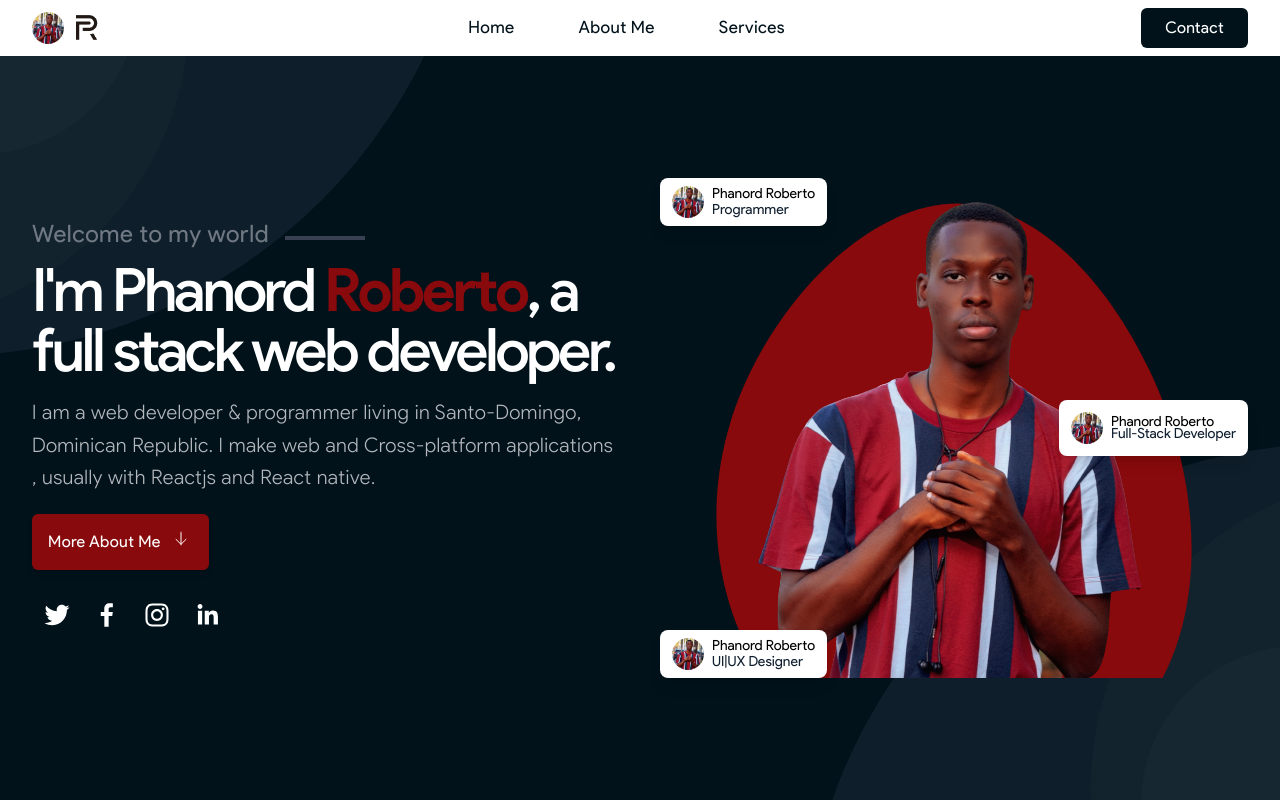
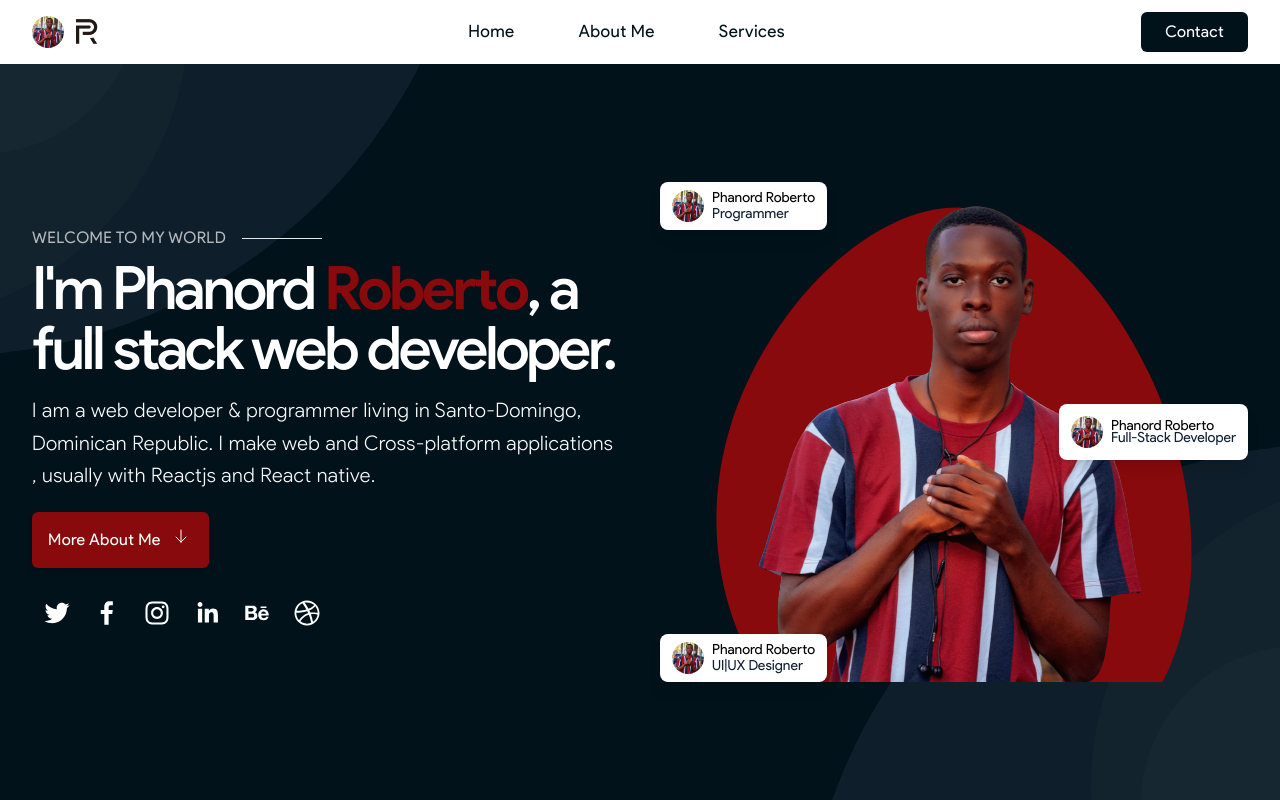
Before and after one commit to PicsouRob/website, a React (Create React App) app: page / in a window 1280 px wide. Shown: the top 800 px of the page. Built offline with nearby package versions, Linux system fonts and the light colour scheme.

Commit message:
Last update december

```diff
--- a/src/App.js
+++ b/src/App.js
@@ -5,7 +5,6 @@ import About from "./Pages/About";
 import Service from "./Pages/Service";
 import Contact from './Pages/Contact';
 import Footer from './Components/Footer';
-import bg1 from './Images/bg-1.svg';
 import animateIcon from './Images/loader.png';
 import Home from "./Pages/Home";
 
@@ -13,20 +12,17 @@ function App() {
     const [isLoad, setIsLoad] = useState(true);
 
     useEffect(() => {
-        setInterval(() => {
-          setIsLoad(false);
-        }, [1000]);
-    }, []);
+        setIsLoad(false);
+    }, [isLoad]);
 
     return (
         <div class="relative">
             {isLoad ? (
-                <div class="flex justify-center items-center min-h-screen">
-                    <img class="animate-spin w-10 h-10" alt="" src={animateIcon} />
+                <div class={`${!isLoad && "hidden opacitty-0"} flex justify-center items-center min-h-screen absolute inset-0`}>
+                    <img class="animate-spin w-10 h-10 bg-white -z-30" alt="" src={animateIcon} />
                 </div>
             ) : (
-                <div class="relative bg-[#01121b]">
-                    <img class="absolute opacity-50" alt="top-svg" src={bg1} />
+                <div class="relative bg-primary z-30">
                     <Home />
                     <About />
                     <Service />
--- a/src/Components/Footer.jsx
+++ b/src/Components/Footer.jsx
@@ -5,7 +5,7 @@ function Footer() {
     return (
         <div class="flex flex-col justify-center items-center gap-y-2 text-white py-6 bg-primary">
             <SocialMedia color="#fff" />
-            <span>Copyright © 2021 - All Rights Reserved</span>
+            <span>Copyright © 2023 - All Rights Reserved</span>
             <span>Powered by Phanord Roberto</span>
         </div>
     )
--- a/src/Components/Header.jsx
+++ b/src/Components/Header.jsx
@@ -1,37 +1,17 @@
-import React, { useState, useCallback, useEffect } from 'react';
+import React from 'react';
 import { FaBars, FaTimes } from 'react-icons/fa';
 import { Link } from "react-scroll";
 
-import SocialMedia from './SocialMedia';
 import img from '../Images/picsou.jpg';
 import logo from "../Images/logo2.png";
 
-function Header() {
-    const [isShow, setIsShow] = useState(false);
-    const [showScroll, setShowScroll] = useState(false);
-
-    const checkScrollTop = useCallback(() => {
-        if (!showScroll && window.pageYOffset > 400) {
-            setShowScroll(true);
-        } else if (showScroll && window.pageYOffset <= 400) {
-            setShowScroll(false);
-        }
-    }, [showScroll]);
-
-    useEffect(() => {
-        window.addEventListener('scroll', checkScrollTop);
-
-        return () => {
-            window.removeEventListener('scroll', checkScrollTop);
-        }
-    }, [checkScrollTop]);
-
+function Header({ isShow, setIsShow }) {
     const toggleIcon = () => {
         setIsShow(!isShow);
     }
 
     return (
-        <div class={`${showScroll ? "fixed w-full" : ""} py-2 overflow-hidden z-50 bg-white`}>
+        <div class="py-3 overflow-hidden z-60 bg-white relative">
             <div class="mx-auto">
                 <div class="max-w-7xl px-8 mx-auto flex items-center justify-between">
                     <Link
@@ -98,74 +78,18 @@ function Header() {
                     </button>
                     <div class="flex md:hidden" onClick={() => toggleIcon()}>
                         {!isShow ? (
-                            <FaBars color="#fff"
+                            <FaBars color="#01121b"
                                 size={20} style={{ cursor: "pointer" }}
                             />
                         ) : (
-                            <FaTimes color="#fff"
+                            <FaTimes color="#01121b"
                                 size={20} style={{ cursor: "pointer" }}
                             />
                         )}
                     </div>
                 </div>
             </div>
-            <div class={`${isShow ? "-translate-x-0" : "absolute right-0 translate-x-full"} h-2/5 bg-[#080225] py-8 z-40 mt-4 w-full transition transform ease-out duration-300 inline-block md:hidden overflow-hidden`}>
-                <div class="grid grid-cols-1 divide-y text-center text-white text-xl font-medium">
-                    <div class="cursor-pointer py-3">
-                        <Link
-                            activeClass="active"
-                            to="home"
-                            class=""
-                            spy={true}
-                            smooth={true}
-                            offset={-70}
-                            duration={500}
-                            onClick={() => {
-                                toggleIcon();
-                            }}
-                        >Home</Link>
-                    </div>
-                    <div class="cursor-pointer py-3">
-                        <Link
-                            activeClass="active"
-                            to="about"
-                            class=""
-                            spy={true}
-                            smooth={true}
-                            offset={-70}
-                            duration={500}
-                            onClick={() => toggleIcon()}
-                        >About Me</Link>
-                    </div>
-                    <div class="cursor-pointer py-3">
-                        <Link
-                            activeClass="active"
-                            to="services"
-                            spy={true}
-                            smooth={true}
-                            class=""
-                            offset={-70}
-                            duration={500}
-                            onClick={() => toggleIcon()}
-                        >Services</Link>
-                    </div>
-                    <div class="cursor-pointer py-3">
-                        <Link
-                            activeClass="active"
-                            to="contact"
-                            spy={true}
-                            class=""
-                            smooth={true}
-                            offset={-70}
-                            duration={500}
-                            onClick={() => toggleIcon()}
-                        >Contact</Link>
-                    </div>
-                </div>
-                <div class="mt-16 flex items-center justify-center">
-                    <SocialMedia color="grey" />
-                </div>
-            </div>
+
         </div>
     )
 }
--- a/src/Components/SocialMedia.jsx
+++ b/src/Components/SocialMedia.jsx
@@ -1,15 +1,15 @@
 import React from 'react';
 import { SocialIcon } from 'react-social-icons';
 
-function SocialMedia(props) {
-    const { color } = props;
-
+function SocialMedia({ color }) {
     return (
         <div>
             <SocialIcon bgColor="transparent" fgColor={color} url="https://twitter.com/PicsouRoberto" />
             <SocialIcon bgColor="transparent" fgColor={color} url="https://facebook.com/roberto.phanord" />
             <SocialIcon bgColor="transparent" fgColor={color} url="https://instagram.com/iampicsou" />
             <SocialIcon bgColor="transparent" fgColor={color} url="https://linkedin.com/in/phanord-picsou-roberto-1b99b8221" />
+            <SocialIcon bgColor="transparent" fgColor={color} url="https://www.behance.net/wwwphanordb085" />
+            <SocialIcon bgColor="transparent" fgColor={color} url="https://dribbble.com/Phanord" />
         </div>
     )
 }
--- /dev/null
+++ b/src/Components/ToggleMenu.jsx
@@ -0,0 +1,71 @@
+import React from 'react';
+import { Link } from 'react-scroll';
+import SocialMedia from './SocialMedia';
+
+function ToggleMenu({ isShow, setIsShow }) {
+    const toggleIcon = () => {
+        setIsShow(!isShow);
+    }
+
+    return (
+        <div class={`${isShow ? "-translate-x-0" : "absolute right-0 translate-x-full"} h-2/5 bg-primary py-8 z-40 mt-4 w-full transition transform ease-out duration-300 inline-block md:hidden overflow-hidden`}>
+            <div class="grid grid-cols-1 divide-y text-center text-white text-xl font-medium">
+                <div class="cursor-pointer py-3">
+                    <Link
+                        activeClass="active"
+                        to="home"
+                        class=""
+                        spy={true}
+                        smooth={true}
+                        offset={-70}
+                        duration={500}
+                        onClick={() => {
+                            toggleIcon();
+                        }}
+                    >Home</Link>
+                </div>
+                <div class="cursor-pointer py-3">
+                    <Link
+                        activeClass="active"
+                        to="about"
+                        class=""
+                        spy={true}
+                        smooth={true}
+                        offset={-70}
+                        duration={500}
+                        onClick={() => toggleIcon()}
+                    >About Me</Link>
+                </div>
+                <div class="cursor-pointer py-3">
+                    <Link
+                        activeClass="active"
+                        to="services"
+                        spy={true}
+                        smooth={true}
+                        class=""
+                        offset={-70}
+                        duration={500}
+                        onClick={() => toggleIcon()}
+                    >Services</Link>
+                </div>
+                <div class="cursor-pointer py-3">
+                    <Link
+                        activeClass="active"
+                        to="contact"
+                        spy={true}
+                        class=""
+                        smooth={true}
+                        offset={-70}
+                        duration={500}
+                        onClick={() => toggleIcon()}
+                    >Contact</Link>
+                </div>
+            </div>
+            <div class="mt-16 flex items-center justify-center">
+                <SocialMedia color="white" />
+            </div>
+        </div>
+    );
+}
+
+export default ToggleMenu;
--- a/src/Pages/About.jsx
+++ b/src/Pages/About.jsx
@@ -15,7 +15,7 @@ function About() {
                     <div class="w-full lg:w-1/2">
                         <div class="text-primary">
                             <HeaderText text="Abbout Me" title="Know" color="#080225" />
-                            <span class="py-4 mt-4 md:text-xl leading-relaxed">I am a Web Developer, programmer & User Interface Designer living in Santo-Domingo, Dominican Republic. I make web and Cross-platform applications , usually with Reactjs and React native.<br /><br /> I'm an Avid follower of technology and a developer by trade.I love learning new languages and always looking for something new to challenge myself.Since moving into full time developement, I have worked with Javascript , React and Node.I love building simple user interfaces that are beautiful to look at.</span>
+                            <span class="py-4 mt-4 md:text-xl leading-relaxed font-medium">I am a Web Developer, programmer & User Interface Designer living in Santo-Domingo, Dominican Republic. I make web and Cross-platform applications , usually with Reactjs and React native.<br /><br /> I'm an Avid follower of technology and a developer by trade.I love learning new languages and always looking for something new to challenge myself.Since moving into full time developement, I have worked with Javascript , React and Node.I love building simple user interfaces that are beautiful to look at.</span>
                             <div class="flex flex-col gap-y-3 my-6">
                                 <span class=""><strong>Profession : </strong>DEVELOPER / DESIGNER</span>
                                 <span class="break-word"><strong>Email : </strong>www.phanordpicsouroberto11@gmail.com</span>
--- a/src/Pages/Home.jsx
+++ b/src/Pages/Home.jsx
@@ -1,34 +1,58 @@
-import React from 'react';
-import { Link } from 'react-scroll';
+import React, { useCallback, useEffect, useState } from 'react';
+import { Link } from "react-scroll";
 
 import SocialMedia from '../Components/SocialMedia';
 import Header from '../Components/Header';
 import img from '../Images/picsou.jpg';
 import pic from '../Images/picsou.png';
 import svg1 from '../Images/blob-haikei(2).svg';
-// import { openMail } from '../Utils/data';
 import bg1 from '../Images/bg-1.svg';
+import ToggleMenu from '../Components/ToggleMenu';
 
 function Home() {
+    const [ isShow, setIsShow ] = useState(false);
+    const [showScroll, setShowScroll] = useState(false);
+
+    const checkScrollTop = useCallback(() => {
+        if (!showScroll && window.pageYOffset > 400) {
+            setShowScroll(true);
+        } else if (showScroll && window.pageYOffset <= 400) {
+            setShowScroll(false);
+        }
+    }, [showScroll]);
+
+    useEffect(() => {
+        window.addEventListener('scroll', checkScrollTop);
+
+        return () => {
+            window.removeEventListener('scroll', checkScrollTop);
+        }
+    }, [checkScrollTop]);
+
     return (
         <div id="home" class="relative min-h-screen flex flex-col overflow-hidden">
-            <Header />
+            <div className={ `${ showScroll ? "fixed w-full" : "" } z-40` }>
+                <Header isShow={ isShow } setIsShow={ setIsShow } />
+            </div>
+            <div className="fixed top-10 left-0 right-0 overflow-hidden z-50">
+                <ToggleMenu isShow={isShow} setIsShow={setIsShow} />
+            </div>
             <div class="px-8 mx-auto max-w-7xl flex-1 flex items-center">
+                <img class="absolute top-0 left-0 -z-0 opacity-50" alt="top-svg" src={bg1} />
                 <img class="absolute bottom-0 right-0 transform rotate-180 opacity-50" alt="top-svg" src={bg1} />
                 <div class="relative py-16 mx-auto w-full">
-                    <div class="flex flex-col-reverse lg:flex-row items-center gap-10">
-                        <div class="w-full lg:w-1/2">
+                    <div class="flex flex-col lg:flex-row items-center gap-10">
+                        <div class="w-full lg:w-1/2 flex lg:block flex-col items-center justify-center text-center lg:text-left">
                             <div class="">
-                                <div class="flex gap-x-4 items-center">
-                                    <h1 class="text-gray-400 text-2xl leading-normal tracking-wide font-medium pb-2 text-uppercase">Welcome to my world</h1>
-                                    <hr class="h-1 w-20 bg-gray-700 border-0" />
+                                <div class="flex gap-x-4 items-center justify-center lg:justify-start mb-2">
+                                    <h1 class="text-gray-300 leading-normal tracking-wide font-medium uppercase">Welcome to my world</h1>
+                                    <hr class="h- w-20 bg-gray-300" />
                                 </div>
-                                <h1 class="text-white text-4xl md:text-6xl font-semibold mb-4 leading-relaxed tracking-tighter">I'm Phanord <strong className="text-secondary">Roberto</strong>, a full stack web developer.</h1>
-                                <span class="pt-2 max-w-lg text-xl tracking-wide leading-relaxed text-gray-300">I am a web developer & programmer living in Santo-Domingo, Dominican Republic. I make web and Cross-platform applications , usually with Reactjs and React native.</span>
+                                <h1 class="text-white text-4xl md:text-6xl font-semibold mb-4 tracking-tighter">I'm Phanord <strong className="text-secondary">Roberto</strong>, a full stack web developer.</h1>
+                                <span class="pt-2 max-w-lg text-xl tracking-wide leading-relaxed text-white">I am a web developer & programmer living in Santo-Domingo, Dominican Republic. I make web and Cross-platform applications , usually with Reactjs and React native.</span>
                             </div>
-                            <div className="cursor-pointer ">
                             <Link activeClass="active"
-                                    to="home"
+                                to="about"
                                 spy={ true }
                                 class=""
                                 smooth={true}
@@ -36,6 +60,7 @@ function Home() {
                                 duration={500}
                                 activeClassName="selected"
                             >
+                                <div className="">
                                     <button
                                         className="px-4 my-5 text-white py-4 font-medium tracking-wide bg-[#880a0c] rounded-md shadow-md transition hover:bg-white hover:text-black hover:font-semibold flex items-center gap-x-2 min-w-min">
                                         More About Me
@@ -43,13 +68,13 @@ function Home() {
                                             <path stroke-linecap="round" stroke-linejoin="round" d="M19.5 13.5L12 21m0 0l-7.5-7.5M12 21V3" />
                                         </svg>
                                     </button>
+                                </div>
                             </Link>
-                            </div>
                             <div class="">
                                 <SocialMedia color="#fff" />
                             </div>
                         </div>
-                        <div class=" relative w-full lg:w-1/2 flex z-30 items-center justify-center">
+                        <div class="hidden relative w-full lg:w-1/2 lg:flex z-30 items-center justify-center">
                             <div class="absolute top- right-0 flex gap-x-2 p-1 md:p-3 rounded-lg bg-white z-10 lg:z-20 items-center w-auto ms:w-64 shadow-lg">
                                 <img alt="" src={img}
                                     class="w-8 h-8 rounded-full"
```
Also changed, not shown: src/Pages/Contact.jsx (+6 -6 lines). Lines whose indentation alone changed are shown as unchanged.
